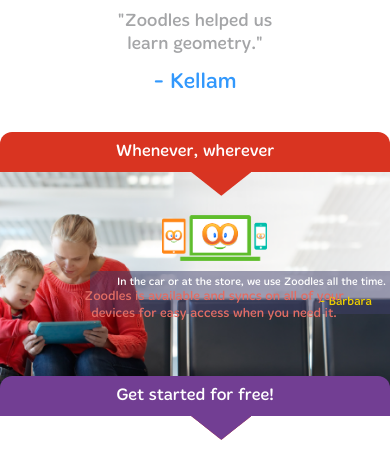
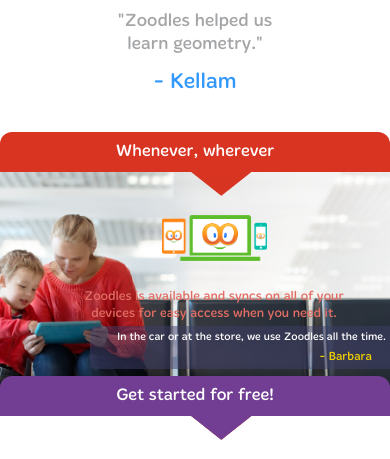
Before and after one commit to ed-huang/zoodles-homepage, a website: page index.html in a window 390 px wide. Shown: the part 2089-2548 px from the top of the page. Drawn offline with Linux system fonts and the light colour scheme.

Commit message:
updated css

```diff
--- a/css/responsive.css
+++ b/css/responsive.css
@@ -274,7 +274,7 @@
 .devices-content small			{ width:105px;}
 .devices-content				{ width:262px; padding:43px 0 0;}
 .devices-content p				{ font-size:13px; line-height:17px; padding:17px 0 0 0;}
-.pink-bar2						{ display:block; right:0; width:300px; top: 2360px;}
+.pink-bar2						{ display:block; right:0; width:300px; top: 2415px;}
 .pink-bar2 span					{ font-size:11px; display:block; text-align:center; padding:0px 0 4px 23px;}
 .pink-bar2 h6					{ font-size:12px;}
 .devices-content small img		{ width:100%; height:auto;}
```
